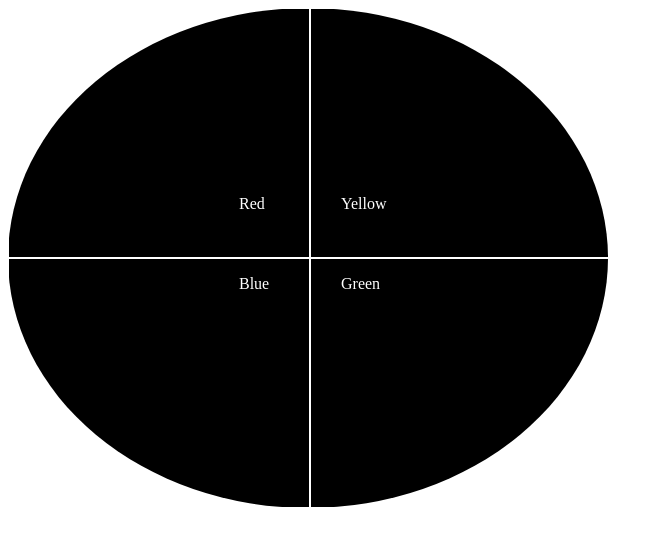
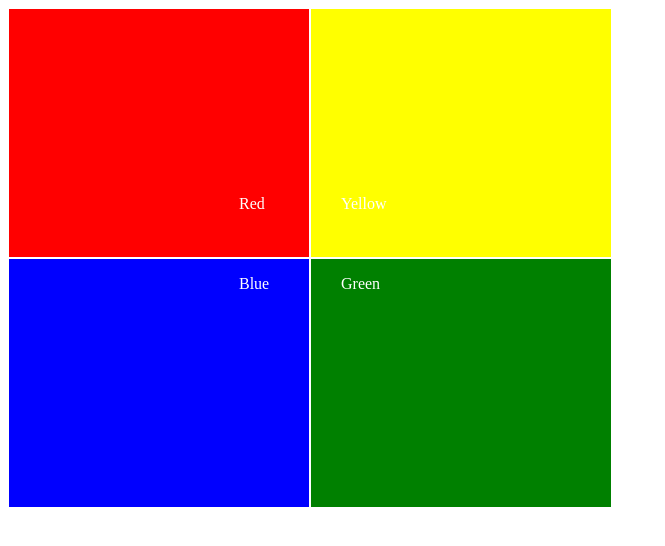
Before and after one commit to DDuliepre3/hardcsschallenge, a plain HTML site: page index.html in a window 1280 px wide. Shown: the whole page, without its empty margins (0-665 px from the left). Drawn offline with Linux system fonts and the light colour scheme.

Commit message:
redesigned the pie chart to fit color scheme

```diff
--- a/hard.css
+++ b/hard.css
@@ -37,3 +37,16 @@
 .four p{
     left: 30px;
 }
+
+.red{
+    background-color: red;
+}
+.blue{
+    background-color: blue;
+}
+.yellow{
+    background-color: yellow;
+}
+.green{
+    background-color: green;
+}
--- a/index.html
+++ b/index.html
@@ -8,18 +8,18 @@
     <body>
         <div class="all">
             <div class="half">
-                <div class="slice one">
+                <div class="slice one red">
                     <p>Red</p>
                 </div>
-                <div class="slice two">
+                <div class="slice two yellow">
                     <p>Yellow</p>
                 </div>
             </div>
             <div class="half">
-                <div class="slice three">
+                <div class="slice three blue">
                     <p>Blue</p>
                 </div>
-                <div class="slice four">
+                <div class="slice four green">
                     <p>Green</p>
                 </div>
             </div>
```
